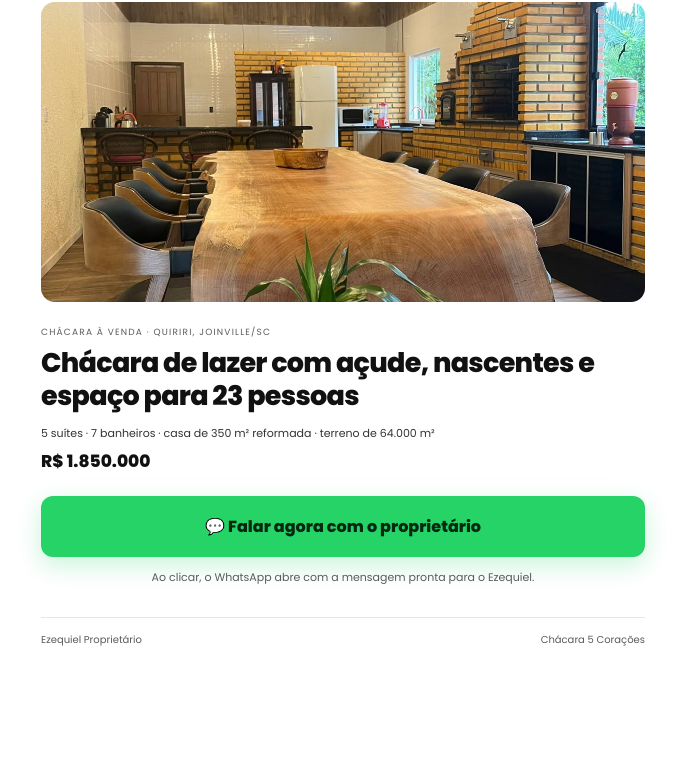
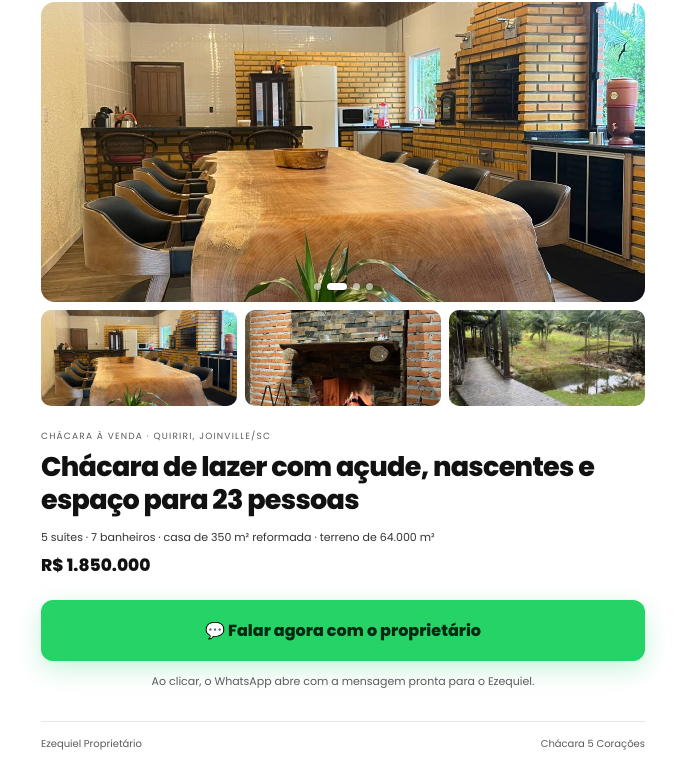
Before and after one commit to Trafseg/ezequiel-imoveis-2-chacara, a plain HTML site: page index.html in a window 1280 px wide. Shown: the part 68-848 px from the top of the page, without its empty margins (297-982 px from the left). Before the commit the page ends 800 px from the top, so only its background shows below. Drawn offline with Linux system fonts and the light colour scheme.

Commit message:
Atualização via Central Trafficfy

```diff
--- a/index.html
+++ b/index.html
@@ -15,6 +15,11 @@ body{margin:0;font-family:Poppins,Arial,sans-serif;color:var(--ink);background:#
 .carrossel{position:relative;width:100%;height:300px;border-radius:14px;overflow:hidden;margin-top:18px;background:#eee}
 .slide{position:absolute;inset:0;width:100%;height:100%;object-fit:cover;opacity:0;transition:opacity .8s ease}
 .slide.on{opacity:1}
+.dots{position:absolute;left:0;right:0;bottom:12px;display:flex;justify-content:center;gap:6px;z-index:2}
+.dot{width:7px;height:7px;border-radius:99px;background:rgba(255,255,255,.55);box-shadow:0 0 0 1px rgba(0,0,0,.18);transition:width .4s ease,background .4s ease}
+.dot.on{width:20px;background:#fff}
+.thumbs{display:grid;grid-template-columns:repeat(3,1fr);gap:8px;margin-top:8px}
+.thumbs img{display:block;width:100%;height:96px;object-fit:cover;border-radius:10px;background:#eee}
 .tag{font-size:9px;letter-spacing:1.2px;text-transform:uppercase;color:var(--muted);margin:24px 0 8px}
 h1{font-size:27px;line-height:1.22;letter-spacing:-.7px;margin:0 0 12px;font-weight:800}
 .specs{font-size:11px;line-height:1.6;color:#333;margin:0 0 6px}
@@ -24,7 +29,7 @@ h1{font-size:27px;line-height:1.22;letter-spacing:-.7px;margin:0 0 12px;font-wei
 .btn:focus-visible{outline:3px solid var(--ink);outline-offset:3px}
 .micro{font-size:11px;color:var(--muted);text-align:center;margin:12px 0 0;line-height:1.6}
 footer{margin-top:30px;border-top:1px solid var(--line);padding-top:14px;font-size:10px;color:var(--muted);display:flex;justify-content:space-between;gap:12px;flex-wrap:wrap}
-@media(max-width:560px){.wrap{padding:14px 16px 22px}h1{font-size:22px}.carrossel{height:230px}.preco{font-size:15px}.specs{font-size:10.5px}.tag{font-size:8.5px}}
+@media(max-width:560px){.wrap{padding:14px 16px 22px}h1{font-size:22px}.carrossel{height:230px}.thumbs img{height:74px}.preco{font-size:15px}.specs{font-size:10.5px}.tag{font-size:8.5px}}
 </style>
 <!-- Meta Pixel — Ezequiel Maia -->
 <script>
@@ -47,6 +52,12 @@ fbq('track','PageView');
 <img class="slide" src="FOTOS/f19.jpeg" alt="Foto do imóvel">
 <img class="slide" src="FOTOS/f39.jpeg" alt="Foto do imóvel">
 <img class="slide" src="FOTOS/f02.jpeg" alt="Foto do imóvel">
+<div class="dots" aria-hidden="true"><span class="dot on"></span><span class="dot"></span><span class="dot"></span><span class="dot"></span></div>
+</div>
+<div class="thumbs">
+<img src="FOTOS/f19.jpeg" alt="Foto do imóvel" loading="lazy">
+<img src="FOTOS/f39.jpeg" alt="Foto do imóvel" loading="lazy">
+<img src="FOTOS/f02.jpeg" alt="Foto do imóvel" loading="lazy">
 </div>
 
 <div class="tag">Chácara à venda · Quiriri, Joinville/SC</div>
@@ -79,12 +90,15 @@ track('track','ViewContent');
 // Carrossel automático das fotos do topo (troca a cada 4 segundos)
 (function(){
  const slides=[...document.querySelectorAll('#carrossel .slide')];
+ const dots=[...document.querySelectorAll('#carrossel .dot')];
  if(slides.length<2)return;
  let atual=0;
  setInterval(()=>{
   slides[atual].classList.remove('on');
+  dots[atual].classList.remove('on');
   atual=(atual+1)%slides.length;
   slides[atual].classList.add('on');
+  dots[atual].classList.add('on');
  },4000);
 })();
 
```
